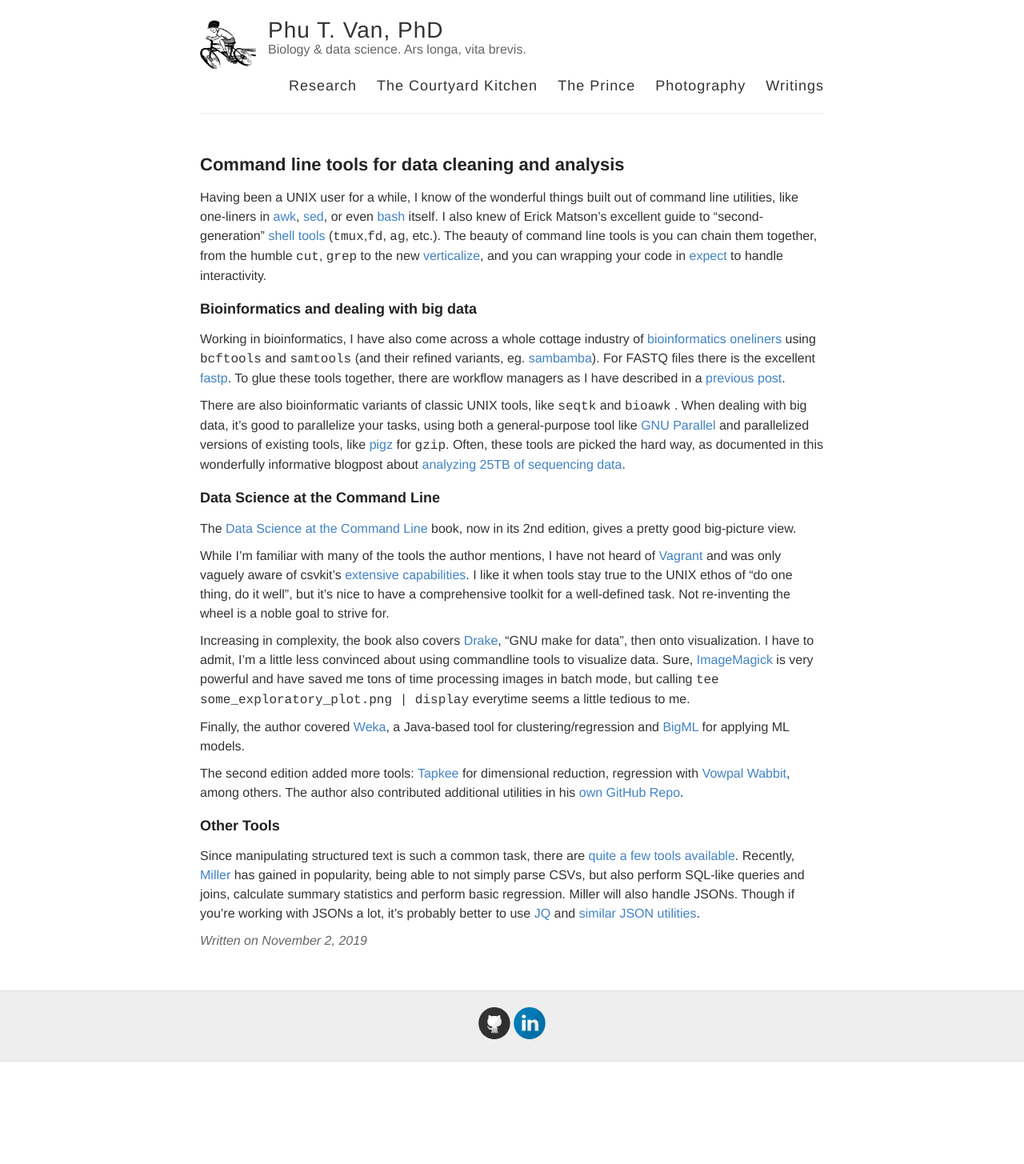
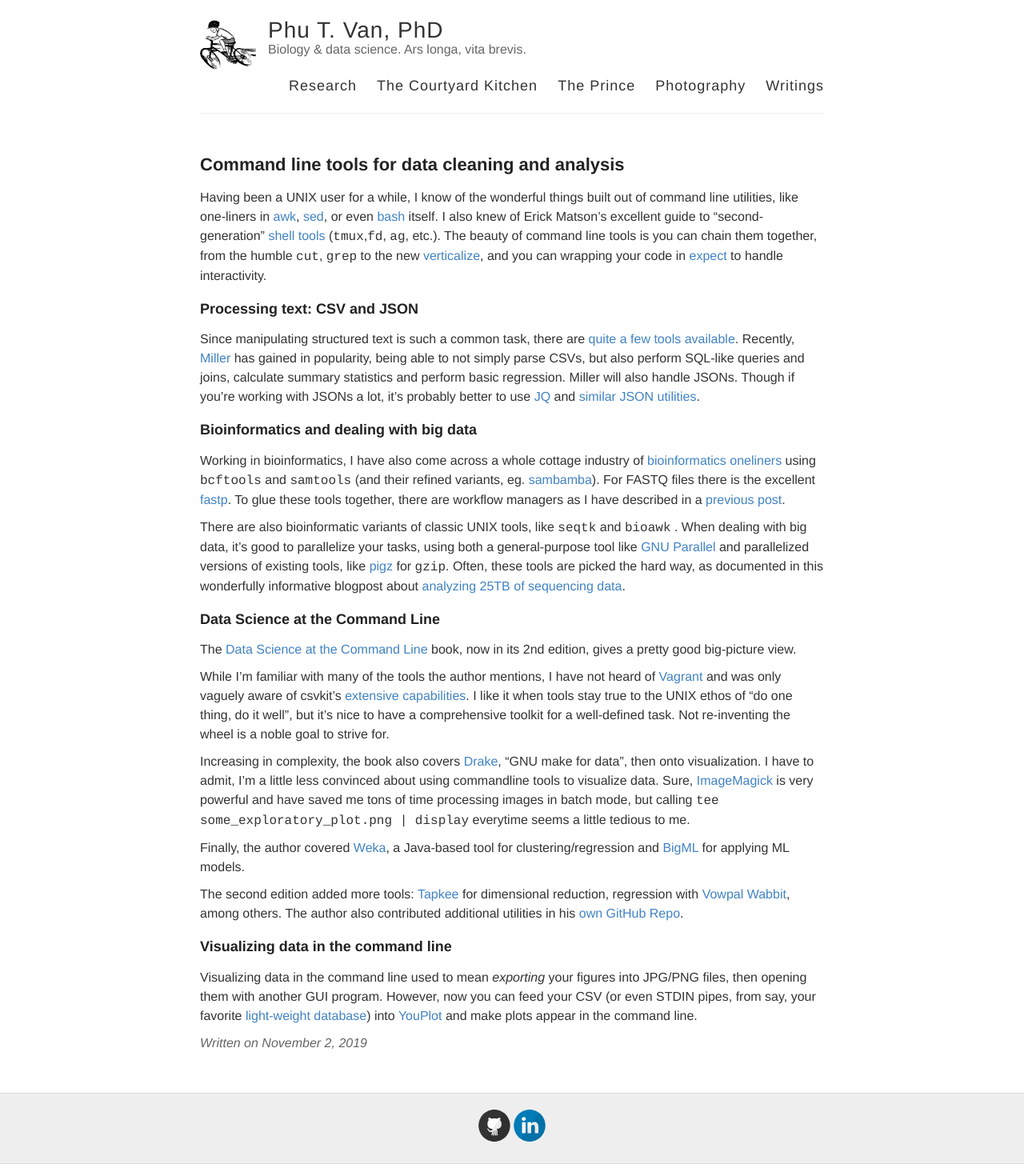
Before and after one commit to ptvan/ptvan.github.io, a Jekyll site: the page built from _posts/2019-11-02-command-line-tools.md, in a window 1280 px wide. Shown: the whole page at 80% size. Built offline with Jekyll 4.4.1, drawn with Linux system fonts in a browser that asks for light colours; before the commit the page ends 1327 px from its top, so only the background shows below that.

Commit message:
reorg and link to YouPlot

```diff
--- a/_posts/2019-11-02-command-line-tools.md
+++ b/_posts/2019-11-02-command-line-tools.md
@@ -4,6 +4,10 @@
 ---
 
 Having been a UNIX user for a while, I know of the wonderful things built out of command line utilities, like one-liners in [awk](https://catonmat.net/awk-one-liners-explained-part-one), [sed](https://catonmat.net/sed-one-liners-explained-part-one), or even [bash](http://www.bashoneliners.com) itself. I also knew of Erick Matson's excellent guide to "second-generation" [shell tools](http://erick.matsen.org/2020/01/04/2nd-gen-interactive-shell.html) (`tmux`,`fd`, `ag`, etc.). The beauty of command line tools is you can chain them together, from the humble `cut`, `grep` to the new [verticalize](https://github.com/lindenb/verticalize), and you can wrapping your code in [expect](https://core.tcl-lang.org/expect/index) to handle interactivity.
+
+### Processing text: CSV and JSON
+
+Since manipulating structured text is such a common task, there are [quite a few tools available](https://github.com/dbohdan/structured-text-tools). Recently, [Miller](https://github.com/johnkerl/miller/) has gained in popularity, being able to not simply parse CSVs, but also perform SQL-like queries and joins, calculate summary statistics and perform basic regression. Miller will also handle JSONs. Though if you're working with JSONs a lot, it's probably better to use [JQ](https://stedolan.github.io/jq/) and [similar JSON utilities](https://github.com/fiatjaf/awesome-jq).
 
 ### Bioinformatics and dealing with big data
 
@@ -23,6 +27,6 @@
 
 The second edition added more tools: [Tapkee](https://tapkee.lisitsyn.me/) for dimensional reduction, regression with [Vowpal Wabbit](https://vowpalwabbit.org/), among others. The author also contributed additional utilities in his [own GitHub Repo](https://github.com/jeroenjanssens/data-science-at-the-command-line).
 
-### Other Tools
+### Visualizing data in the command line
 
-Since manipulating structured text is such a common task, there are [quite a few tools available](https://github.com/dbohdan/structured-text-tools). Recently, [Miller](https://github.com/johnkerl/miller/) has gained in popularity, being able to not simply parse CSVs, but also perform SQL-like queries and joins, calculate summary statistics and perform basic regression. Miller will also handle JSONs. Though if you're working with JSONs a lot, it's probably better to use [JQ](https://stedolan.github.io/jq/) and [similar JSON utilities](https://github.com/fiatjaf/awesome-jq).
+Visualizing data in the command line used to mean _exporting_ your figures into JPG/PNG files, then opening them with another GUI program. However, now you can feed your CSV (or even STDIN pipes, from say, your favorite [light-weight database](https://duckdb.org)) into [YouPlot](https://github.com/red-data-tools/YouPlot) and make plots appear in the command line.
```
